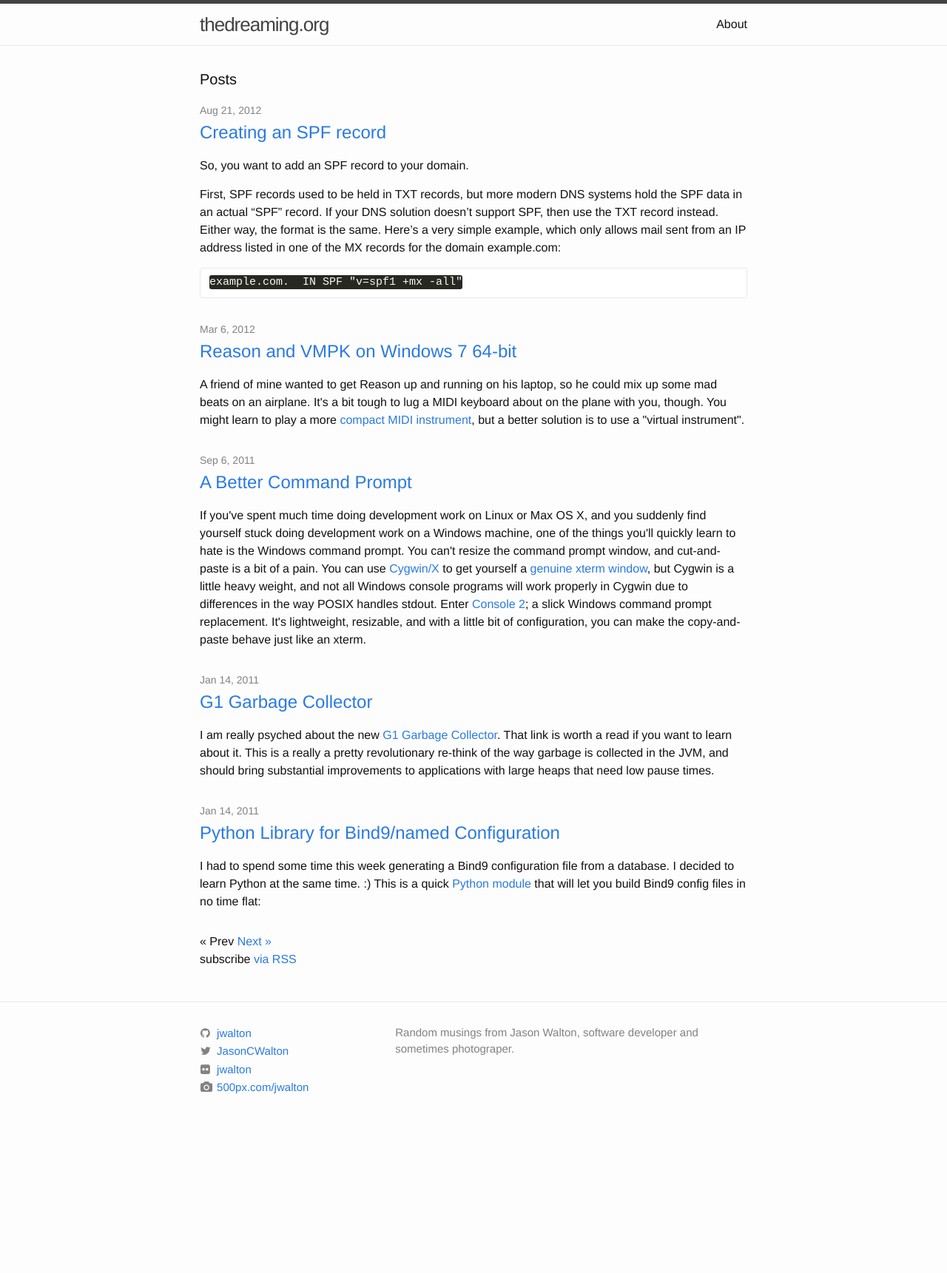
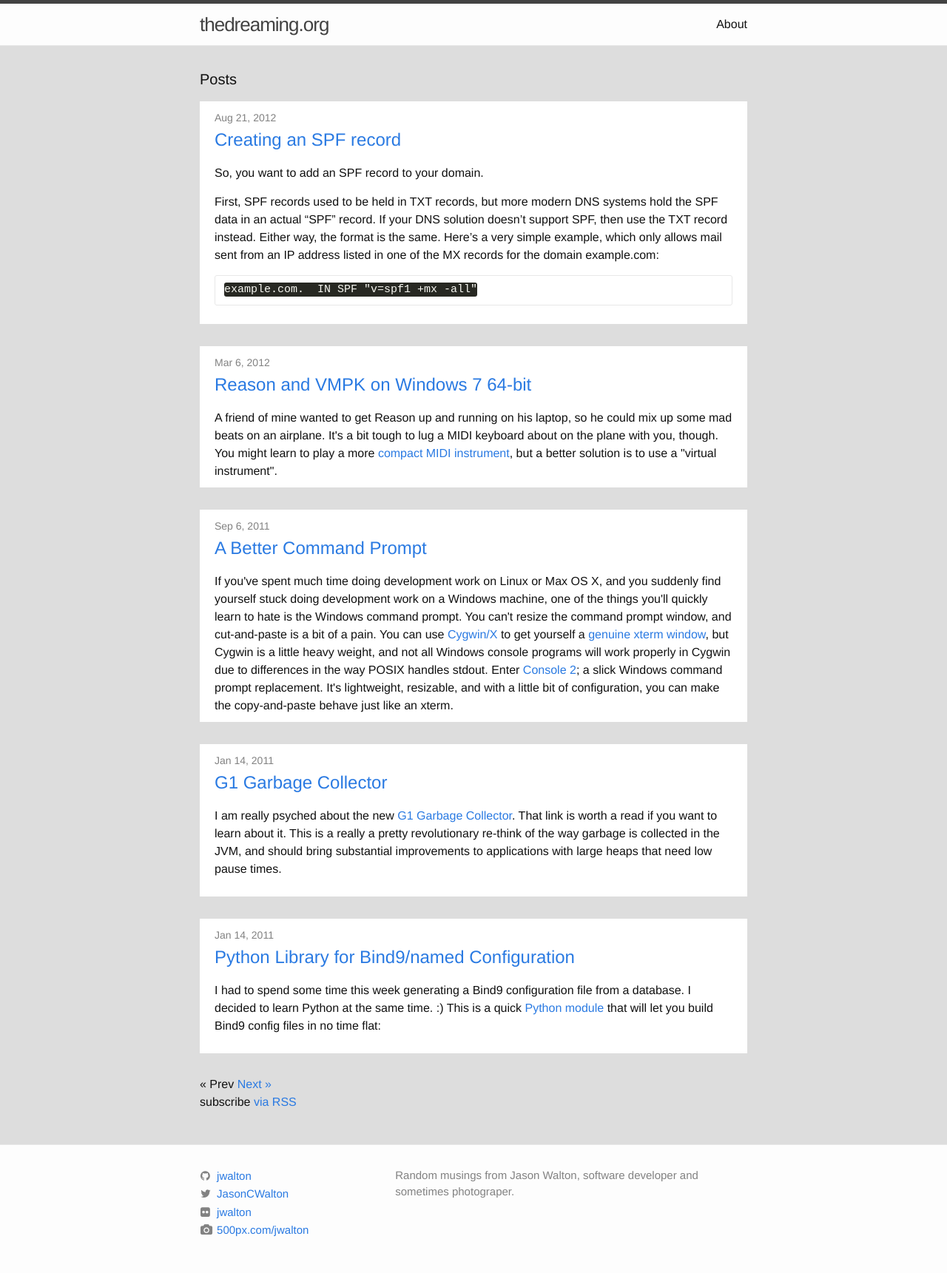
Before and after one commit to jwalton/thedreaming.org, a Jekyll site: the page built from index.html, in a window 1280 px wide. Shown: the whole page at 74% size. Built offline with Jekyll 4.4.1, drawn with Linux system fonts in a browser that asks for light colours; the list of posts is cut into pages by our own code; before the commit the page ends 1528 px from its top, so only the background shows below that.

Commit message:
Make the posts page a bit prettier.

```diff
--- a/_layouts/default.html
+++ b/_layouts/default.html
@@ -7,7 +7,7 @@
 
     {% include header.html %}
 
-    <div class="page-content">
+    <div class="page-content {{ page.content_class }}">
       <div class="wrapper">
         {{ content }}
       </div>
--- a/_sass/_layout.scss
+++ b/_sass/_layout.scss
@@ -165,6 +165,7 @@
 
     > li {
         margin-bottom: $spacing-unit;
+        padding: 10px 20px;
     }
 }
 
--- /dev/null
+++ b/_sass/_theme.sass
@@ -0,0 +1,5 @@
+.home-page
+    background-color: #ddd
+
+.post-list > li
+    background-color: #fff
--- a/css/main.scss
+++ b/css/main.scss
@@ -2,8 +2,6 @@
 # Only the main Sass file needs front matter (the dashes are enough)
 ---
 @charset "utf-8";
-
-
 
 // Our variables
 $base-font-family: Helvetica, Arial, sans-serif;
@@ -45,5 +43,6 @@ $on-laptop:        800px;
 @import
         "base",
         "layout",
-        "syntax-highlighting"
+        "syntax-highlighting",
+        "theme"
 ;
--- a/index.html
+++ b/index.html
@@ -1,5 +1,6 @@
 ---
 layout: default
+content_class: "home-page"
 ---
 
 <div class="home">
```
